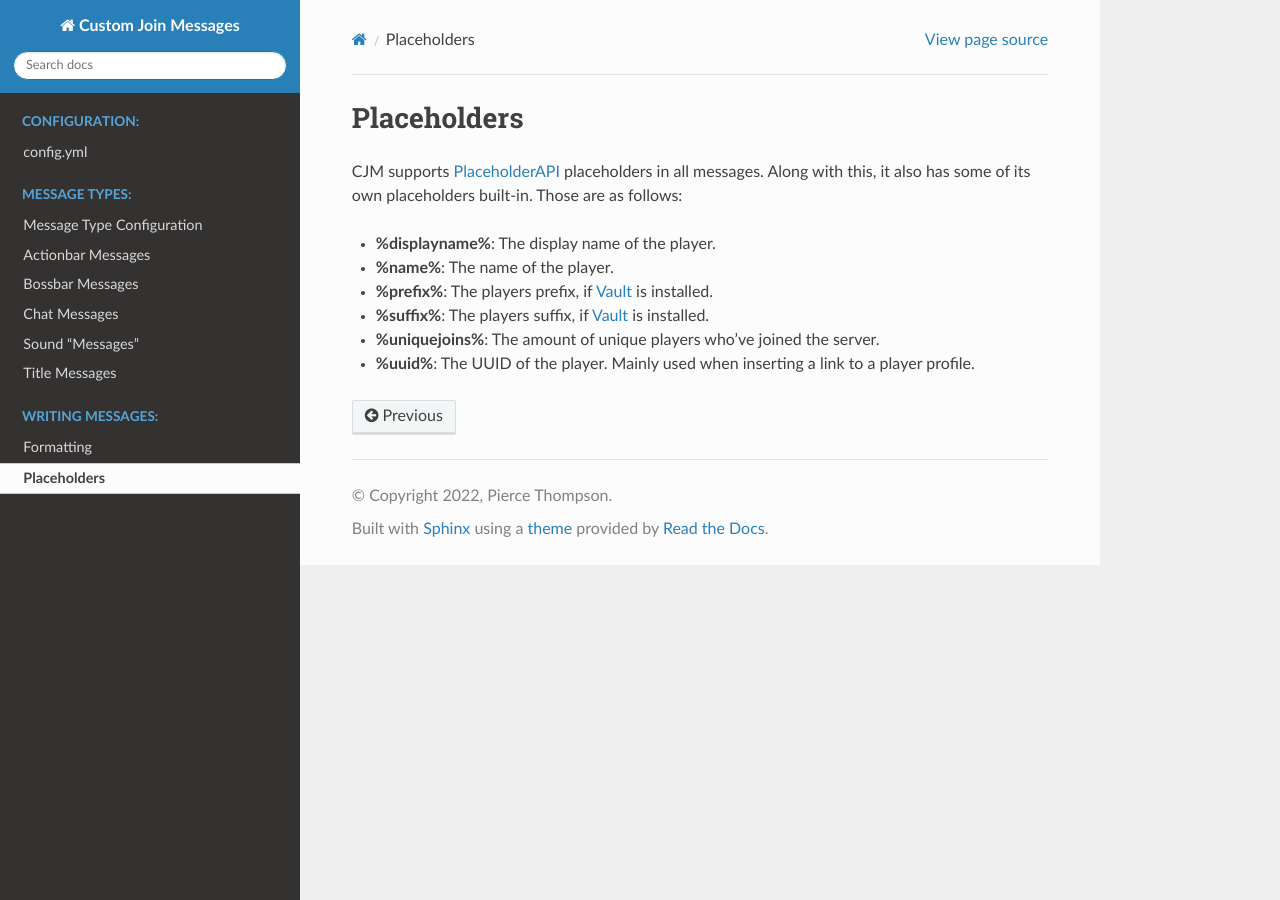
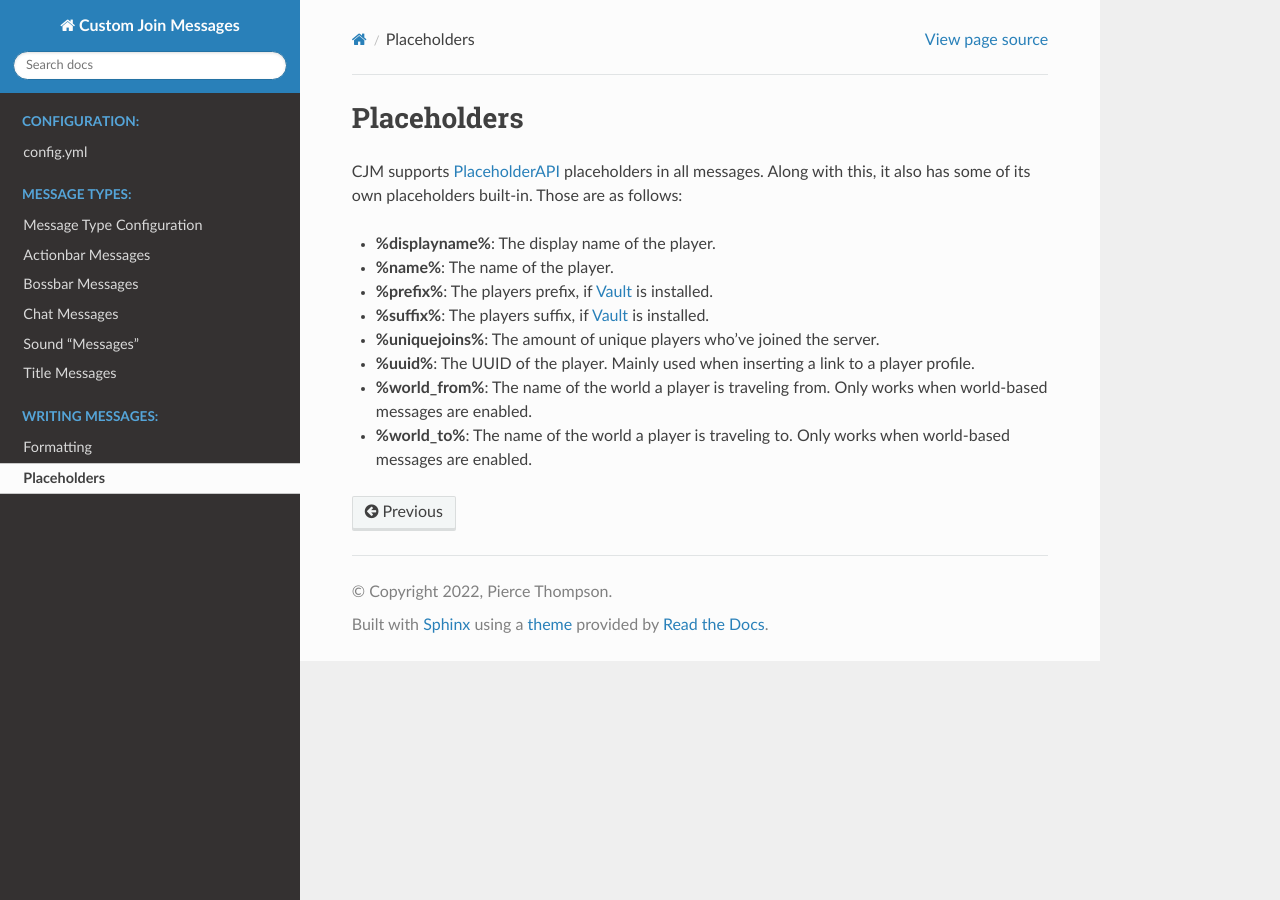
Before and after one commit to Insprill/custom-join-messages, a Sphinx documentation site: the page built from docs/writing-messages/placeholders.rst, in a window 1280 px wide. Built offline with Sphinx 7.4.7 and the Read the Docs theme 2.0.0, drawn with Linux system fonts in a browser that asks for light colours.

Commit message:
Update placeholder docs

```diff
--- a/docs/writing-messages/placeholders.rst
+++ b/docs/writing-messages/placeholders.rst
@@ -10,6 +10,8 @@ Along with this, it also has some of its own placeholders built-in. Those are as
 * **%suffix%**: The players suffix, if Vault_ is installed.
 * **%uniquejoins%**: The amount of unique players who've joined the server.
 * **%uuid%**: The UUID of the player. Mainly used when inserting a link to a player profile.
+* **%world_from%**: The name of the world a player is traveling from. Only works when world-based messages are enabled.
+* **%world_to%**: The name of the world a player is traveling to. Only works when world-based messages are enabled.
 
 .. _Vault: https://www.spigotmc.org/resources/34315/
 .. _PlaceholderAPI: https://www.spigotmc.org/resources/6245/
```
